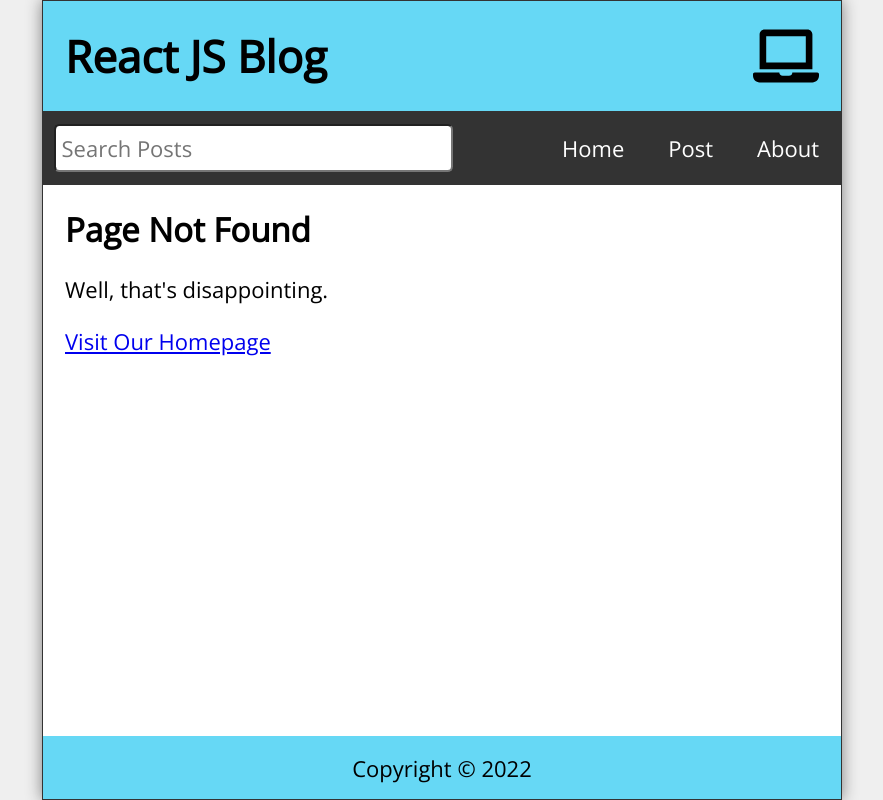
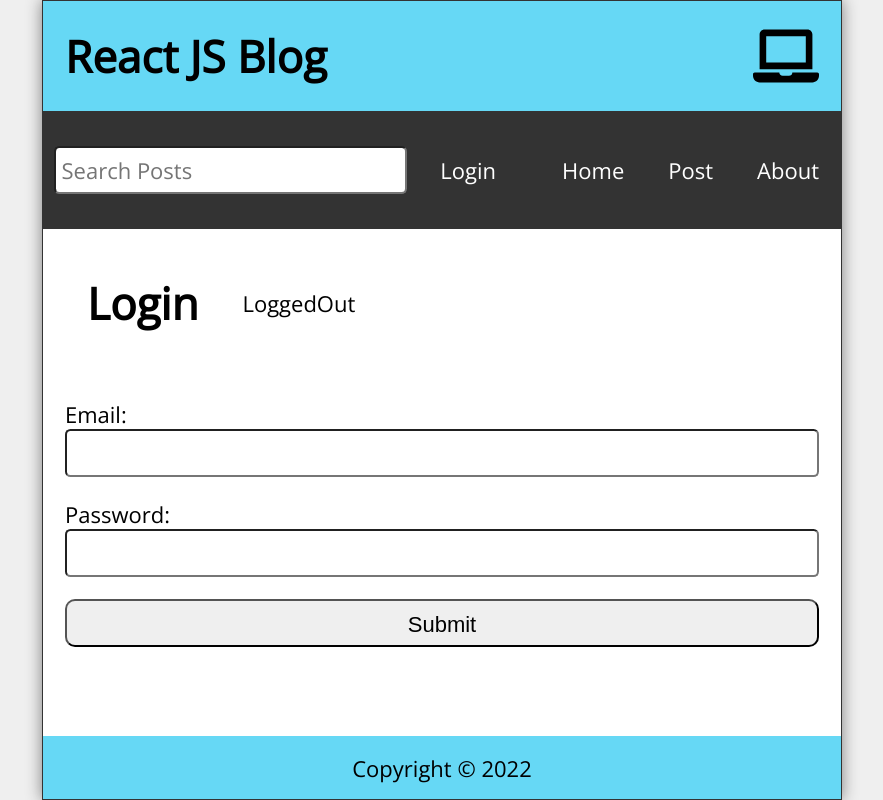
Before and after one commit to ranjan/Practice-React, a React (Create React App) app in the folder React-Posts/: page /login in a window 1280 px wide. Before the commit this address had no page. Shown: the whole page, without its empty margins (198-1081 px from the left). Built offline with nearby package versions, Linux system fonts and the light colour scheme; data requests are answered from the project's data file.

Commit message:
Added Login

```diff
--- a/React-Posts/src/App.js
+++ b/React-Posts/src/App.js
@@ -5,6 +5,7 @@ import Home from './Home';
 import NewPost from './NewPost';
 import PostPage from './PostPage';
 import EditPost from './EditPost';
+import Login from './Login';
 import About from './About';
 import Missing from './Missing';
 import { Route, Switch } from 'react-router-dom';
@@ -19,6 +20,7 @@ function App() {
         <Nav />
         <Switch>
           <Route exact path="/" component={Home} />
+          <Route exact path="/login" component={Login} />
           <Route exact path="/post" component={NewPost} />
           <Route path="/edit/:id" component={EditPost} />
           <Route path="/post/:id" component={PostPage} />
--- a/React-Posts/src/EditPost.js
+++ b/React-Posts/src/EditPost.js
@@ -22,7 +22,7 @@ const EditPost = () => {
 
     const handleEdit = async (id) => {
         const datetime = format(new Date(), 'MMMM dd, yyyy pp');
-        const updatedPost = { id, title: editTitle, datetime, body: editBody };
+        const updatedPost = { title: editTitle, datetime, body: editBody };
         try {
             const response = await api.put(`/posts/${id}`, updatedPost);
             setPosts(posts.map(post => post.id === id ? { ...response.data } : post));
--- /dev/null
+++ b/React-Posts/src/Login.js
@@ -0,0 +1,66 @@
+import { useState, useEffect, useContext } from "react";
+import { useHistory } from 'react-router-dom';
+import api from './api/posts';
+import DataContext from './context/DataContext';
+
+const Login = () => {
+
+  const [email, setEmail] = useState('');
+  const [password, setPassword] = useState('');
+  const [errorMessage, seterrorMessage] = useState('');
+  const history = useHistory();
+  const { LoggedInStatus, setLoggedInStatus } = useContext(DataContext);
+
+
+  const handleSubmit = async (e) => {
+    e.preventDefault();
+    const loginUser = { user: {email: email, password: password} };
+
+    try {
+        const response = await api.post('/sessions', loginUser);
+        console.log("Response", response)
+        setLoggedInStatus('LoggedIn');
+        history.push('/');
+    } catch (err) {
+        setLoggedInStatus('LoggedOut');
+        seterrorMessage(`Error: ${err.message}`)
+    }
+  }
+
+  return (
+      <main className='NewPost'>
+        <div>
+          <div className="InnerNav">
+            <ul>
+              <li><h1>Login</h1></li>
+              <li style={{ float: "right" }}>{LoggedInStatus}</li>
+            </ul>
+          </div>
+          <div>
+            <p className="statusMsg" style={{ color: "red" }}>{errorMessage}</p>
+            <form className="loginForm" onSubmit={handleSubmit}>
+              <label htmlFor="postEmail">Email:</label>
+              <input
+                  id="postEmail"
+                  type="email"
+                  required
+                  value={email}
+                  onChange={(e) => setEmail(e.target.value)}
+              />
+              <label htmlFor="postPassword">Password:</label>
+              <input
+                  id="postPassword"
+                  type="password"
+                  required
+                  value={password}
+                  onChange={(e) => setPassword(e.target.value)}
+              />
+              <button type="submit">Submit</button>
+            </form>
+          </div>
+        </div>
+      </main>
+  )
+}
+
+export default Login
--- a/React-Posts/src/Nav.js
+++ b/React-Posts/src/Nav.js
@@ -1,9 +1,34 @@
 import { Link } from 'react-router-dom';
 import { useContext } from 'react';
 import DataContext from './context/DataContext';
+import { useHistory } from 'react-router-dom';
+import axios from 'axios';
 
 const Nav = () => {
     const { search, setSearch } = useContext(DataContext);
+    const { LoggedInStatus, setLoggedInStatus } = useContext(DataContext);
+    const history = useHistory();
+
+    const handleLogoutClick = () => {
+      axios
+        .delete("http://localhost:3500/logout", { withCredentials: true })
+        .then(response => {
+          setLoggedInStatus('LoggedOut');
+        })
+        .catch(error => {
+          console.log("logout error", error);
+        });
+      history.push('/login');
+    }
+
+    const SignInLink = () => {
+      if (LoggedInStatus == "LoggedIn"){
+        return (<Link onClick={() => handleLogoutClick()}>Logout</Link>);
+      } else{
+        return <li><Link to="/login">Login</Link></li>
+      }
+    }
+
     return (
         <nav className="Nav">
             <form className="searchForm" onSubmit={(e) => e.preventDefault()}>
@@ -17,6 +42,7 @@ const Nav = () => {
                 />
             </form>
             <ul>
+                <li>{ SignInLink() }</li>
                 <li><Link to="/">Home</Link></li>
                 <li><Link to="/post">Post</Link></li>
                 <li><Link to="/about">About</Link></li>
--- a/React-Posts/src/NewPost.js
+++ b/React-Posts/src/NewPost.js
@@ -12,9 +12,8 @@ const NewPost = () => {
 
     const handleSubmit = async (e) => {
         e.preventDefault();
-        const id = posts.length ? posts[posts.length - 1].id + 1 : 1;
         const datetime = format(new Date(), 'MMMM dd, yyyy pp');
-        const newPost = { id, title: postTitle, datetime, body: postBody };
+        const newPost = { title: postTitle, datetime, body: postBody };
         try {
             const response = await api.post('/posts', newPost);
             const allPosts = [...posts, response.data];
--- a/React-Posts/src/context/DataContext.js
+++ b/React-Posts/src/context/DataContext.js
@@ -7,6 +7,7 @@ export const DataProvider = ({ children }) => {
     const [posts, setPosts] = useState([])
     const [search, setSearch] = useState('');
     const [searchResults, setSearchResults] = useState([]);
+    const [LoggedInStatus, setLoggedInStatus] = useState('LoggedOut');
 
     const { data, fetchError, isLoading } = useAxiosFetch('http://localhost:3500/posts');
 
@@ -26,7 +27,8 @@ export const DataProvider = ({ children }) => {
         <DataContext.Provider value={{
             search, setSearch,
             searchResults, fetchError, isLoading,
-            posts, setPosts
+            posts, setPosts,
+            LoggedInStatus, setLoggedInStatus
         }}>
             {children}
         </DataContext.Provider>
--- a/React-Posts/src/index.css
+++ b/React-Posts/src/index.css
@@ -90,41 +90,6 @@ body {
   left: -99999px;
 }
 
-.Nav ul {
-  color: #fff;
-  list-style-type: none;
-  display: flex;
-  flex-wrap: nowrap;
-  align-items: center;
-}
-
-.Nav li {
-  padding: 1rem;
-}
-
-.Nav li:hover,
-.Nav li:focus {
-  padding: 1rem;
-}
-
-.Nav li a {
-  color: #fff;
-  text-decoration: none;
-}
-
-.Nav li:hover,
-.Nav li:focus,
-.Nav li:hover a,
-.Nav li:focus a  {
-  background-color: #eee;
-  color: #333;
-}
-
-.Nav li:hover a,
-.Nav li:focus a {
-  cursor: pointer;
-}
-
 .Home, .NewPost, .PostPage, .About, .Missing {
   width: 100%;
   flex-grow: 1;
@@ -200,6 +165,54 @@ body {
   cursor: pointer;
 }
 
+.loginForm {
+  display: flex;
+  flex-direction: column;
+}
+
+.loginForm label {
+  margin-top: 1rem;
+}
+
+.loginForm input[type='email'],
+.loginForm textarea {
+  font-family: 'Open Sans', sans-serif;
+  width: 100%;
+  min-height: 48px;
+  font-size: 1rem;
+  padding: 0.25rem;
+  border-radius: 0.25rem;
+  margin-right: 0.25rem;
+  outline: none;
+}
+
+.loginForm input[type='password'],
+.loginForm textarea {
+  font-family: 'Open Sans', sans-serif;
+  width: 100%;
+  min-height: 48px;
+  font-size: 1rem;
+  padding: 0.25rem;
+  border-radius: 0.25rem;
+  margin-right: 0.25rem;
+  outline: none;
+}
+
+
+.loginForm textarea {
+  height: 100px;
+}
+
+.loginForm button {
+  margin-top: 1rem;
+  height: 48px;
+  min-width: 48px;
+  border-radius: 10px;
+  padding: 0.5rem;
+  font-size: 1rem;
+  cursor: pointer;
+}
+
 .Missing p, .PostPage p, .NewPost p {
   margin-top: 1rem;
 }
@@ -236,6 +249,42 @@ body {
     font-size: 2rem;
   }
 
+  .Nav ul {
+    color: #fff;
+    list-style-type: none;
+    display: flex;
+    flex-wrap: nowrap;
+    align-items: center;
+  }
+
+  .Nav li {
+    padding: 1rem;
+  }
+
+  .Nav li:hover,
+  .Nav li:focus {
+    padding: 1rem;
+  }
+
+  .Nav li a {
+    color: #fff;
+    text-decoration: none;
+  }
+
+  .Nav li:hover,
+  .Nav li:focus,
+  .Nav li:hover a,
+  .Nav li:focus a  {
+    background-color: #eee;
+    color: #333;
+  }
+
+  .Nav li:hover a,
+  .Nav li:focus a {
+    cursor: pointer;
+  }
+
+
   .Nav {
     flex-direction: row;
     flex-wrap: nowrap;
@@ -254,6 +303,40 @@ body {
     background-color: #eee;
     color: #333;
   }
+
+  .InnerNav {
+    flex-direction: row;
+    flex-wrap: nowrap;
+    justify-content: space-between;
+    align-items: center;
+  }
+
+  .InnerNav ul {
+    text-align: right;
+  }
+
+  .InnerNav ul {
+    color: black;
+    list-style-type: none;
+    display: flex;
+    flex-wrap: nowrap;
+    align-items: center;
+  }
+
+  .InnerNav li {
+    padding: 1rem;
+  }
+
+  .InnerNav li:hover,
+  .InnerNav li:focus {
+    padding: 1rem;
+  }
+
+  .InnerNav li a {
+    color: #fff;
+    text-decoration: none;
+  }
+
 
   .searchForm {
     width: 50%;
```
